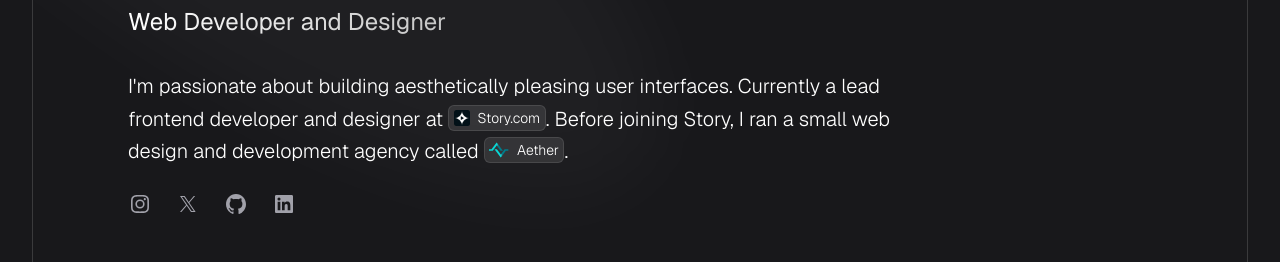
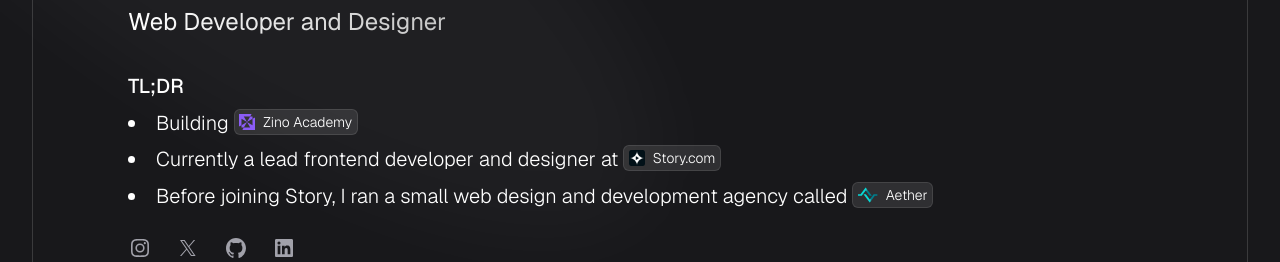
Before and after one commit to payamfakoorziba/personal-website, a Next.js app: page / in a window 1280 px wide. Shown: the part 302-564 px from the top of the page. Built offline with nearby package versions, Linux system fonts and the light colour scheme; no server answers.

Commit message:
misc/add zino

```diff
--- a/app/(home)/sections/hero.tsx
+++ b/app/(home)/sections/hero.tsx
@@ -12,6 +12,7 @@ import BlurAppear from "@/components/blur-text-appear";
 import Appear from "@/components/appear";
 import ProfilePicture from "../components/profile-picture";
 import StoryLogo from "@/public/story-logo.png";
+import ZinoLogo from "@/public/zino-logo.svg";
 import Image from "next/image";
 
 export function AetherLogo(props: React.ComponentPropsWithoutRef<"svg">) {
@@ -93,10 +94,28 @@ const Hero = () => {
           variants={appearVariants}
           transition={{ delay: 0.6, duration: 0.5 }}
         >
-          <p className="mt-8 max-w-3xl leading-relaxed md:text-xl/relaxed font-[350]">
-            I&apos;m passionate about building aesthetically pleasing user
-            interfaces. Currently a lead frontend developer and designer
-            at&nbsp;
+          <ul className="mt-8 leading-relaxed md:text-xl/relaxed font-[350] space-y-1 list-disc list-inside">
+            <span className="font-medium">TL;DR</span>
+            <li className="">
+              Building{" "}
+              <Link
+                href="https://www.zinoacademy.com/"
+                target="_blank"
+                className="px-[4.5px] h-[1.625rem] bg-white/10 rounded-md  inline-flex items-center border dark:border-white/10 text-sm"
+              >
+                <Image
+                  className="mr-2 inline-flex w-fit h-4"
+                  src={ZinoLogo}
+                  alt="Zino Logo"
+                />
+                Zino Academy
+              </Link>
+            </li>
+            {/* I&apos;m passionate about building aesthetically pleasing user
+            interfaces. */}
+            <li>
+              {" "}
+              Currently a lead frontend developer and designer at&nbsp;
               <Link
                 href="https://story.com"
                 target="_blank"
@@ -109,7 +128,9 @@ const Hero = () => {
                 />
                 Story.com
               </Link>
-            . Before joining Story, I ran a small web design and development
+            </li>
+            <li>
+              Before joining Story, I ran a small web design and development
               agency called&nbsp;
               <Link
                 href="https://aetherwebdesign.com"
@@ -119,8 +140,8 @@ const Hero = () => {
                 <AetherLogo className="mr-2 inline-flex w-fit h-4" />
                 Aether
               </Link>
-            .
-          </p>
+            </li>
+          </ul>
         </Appear>
         <Appear
           variants={appearVariants}
```
Also changed, not shown: public/zino-logo.svg (added). Lines whose indentation alone changed are shown as unchanged.
